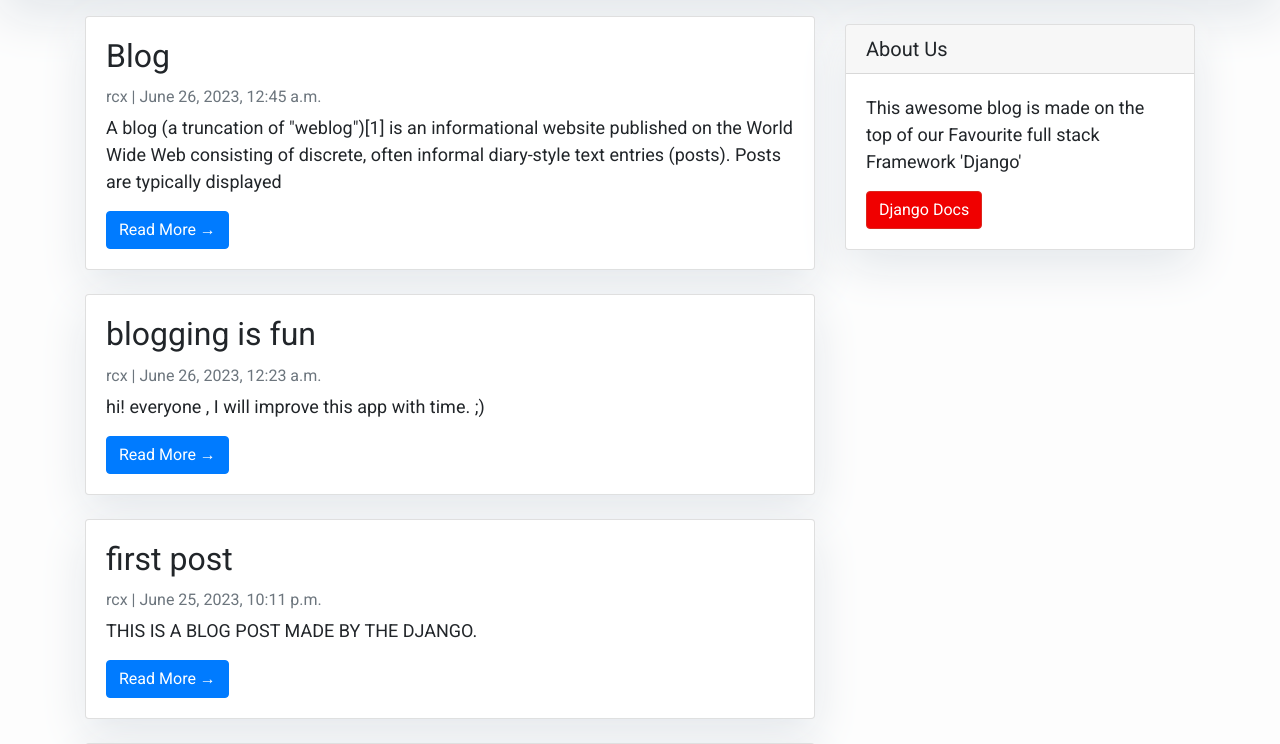
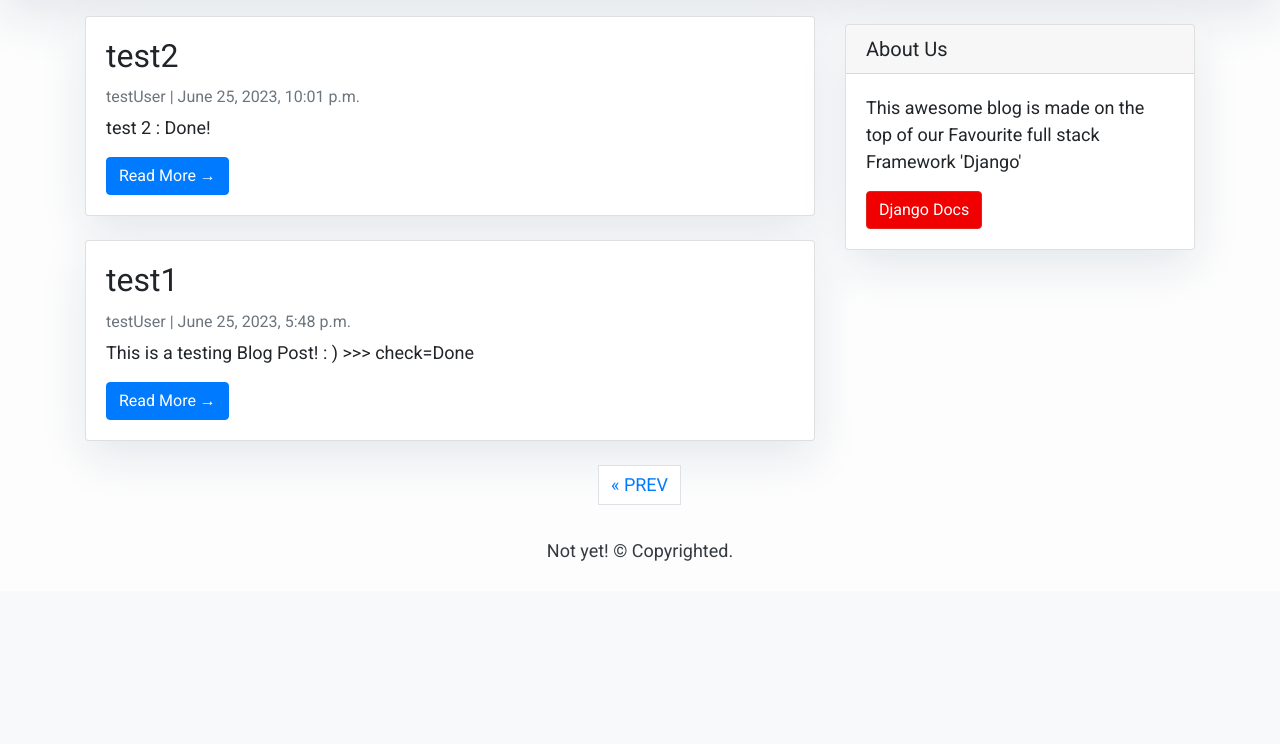
Before and after one commit to itsrcx/learnDjango, a Django app: page /?page=2 in a window 1280 px wide. Shown: the part 209-953 px from the top of the page. After the commit the page ends 770 px from the top, so only its background shows below. Run offline with Django 4.2, Linux system fonts and the light colour scheme; data comes from the database, SQL or seed files in the repository; some libraries are stand-ins or nearby versions.

Commit message:
Pagination added

```diff
--- a/learnDjango/blogging/templates/blogging/index.html
+++ b/learnDjango/blogging/templates/blogging/index.html
@@ -48,4 +48,24 @@
         {% block sidebar %} {% include 'sidebar.html' %} {% endblock sidebar %}
     </div>
 </div>
-{%endblock%}
+
+<!--This is the pagination navigator-->
+{% if is_paginated %}
+<div>
+    <nav aria-label="Page navigation container">
+    <ul class="pagination justify-content-center">
+
+        {% if page_obj.has_previous %}
+            <li><a href="?page={{ page_obj.previous_page_number }}" class="page-link">&laquo; PREV</a></li>
+        {% endif %}
+
+        {% if page_obj.has_next %}
+            <li><a href="?page={{ page_obj.next_page_number }}" class="page-link">NEXT &raquo;</a></li>
+        {% endif %}
+
+        </ul>
+    </nav>
+</div>
+{% endif %}
+
+{% endblock %}
--- a/learnDjango/blogging/views.py
+++ b/learnDjango/blogging/views.py
@@ -6,6 +6,7 @@ from .forms import CommentForm
 class PostList(generic.ListView):
     queryset = Post.objects.filter(status=1).order_by('-created_on')
     template_name = 'blogging/index.html'
+    paginate_by = 3 # pagination 3 post per page
 
 class PostDetail(generic.DetailView):
     model =Post
--- a/learnDjango/learnDjango/settings.py
+++ b/learnDjango/learnDjango/settings.py
@@ -32,7 +32,6 @@ ALLOWED_HOSTS = []
 
 INSTALLED_APPS = [
     'blogging',
-
     'django.contrib.admin',
     'django.contrib.auth',
     'django.contrib.contenttypes',
@@ -125,6 +124,8 @@ STATICFILES_DIRS = [
     BASE_DIR / "static",
 ]
 
+
+
 # Default primary key field type
 # https://docs.djangoproject.com/en/4.2/ref/settings/#default-auto-field
 
```
